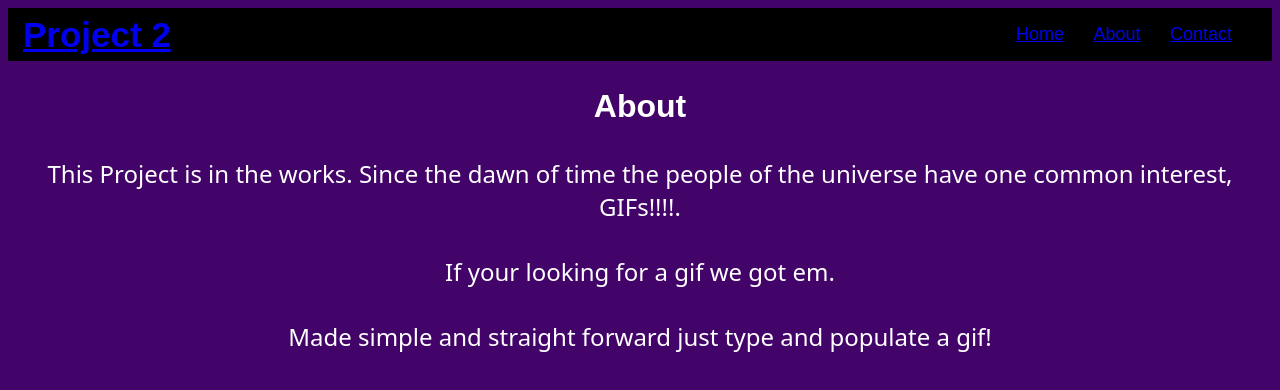
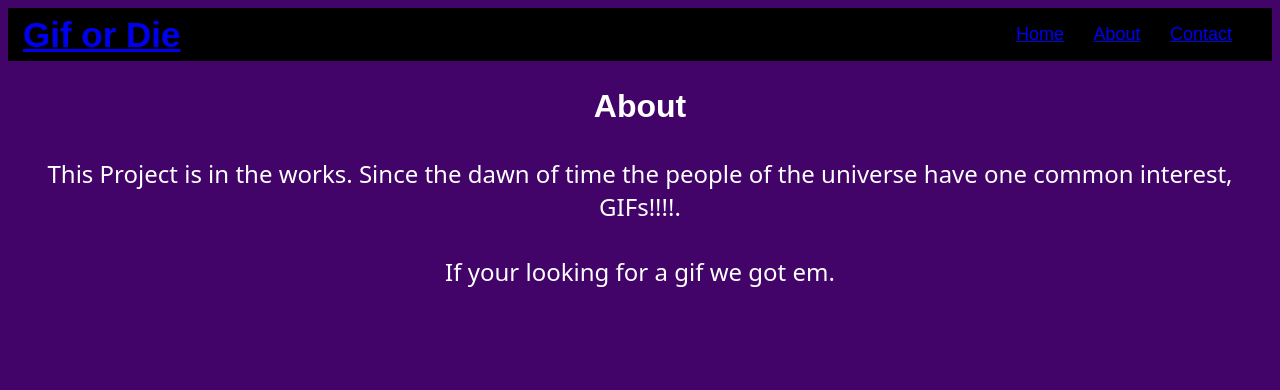
Before and after one commit to CodeB1ack/Project2, a plain HTML site: page about.html in a window 1280 px wide. Drawn offline with Linux system fonts and the light colour scheme; a web font is replaced by a local one.

Commit message:
changed name to Gif or Die

```diff
--- a/about.html
+++ b/about.html
@@ -13,7 +13,7 @@
 <body>
     <nav class="navbar">
         <div class="navdiv">
-            <div class="logo"><a href="#">Project 2 </a></div>
+            <div class="logo"><a href="#">Gif or Die </a></div>
             <ul>
                 <li><a href="index.html">Home</a></li>
                 <li><a href="about.html">About</a></li>
@@ -25,7 +25,6 @@
         <H2 class="about">About</H2>
         <p>This Project is in the works. Since the dawn of time the people of the universe have one common interest, GIFs!!!!.</p>
         <p>If your looking for a gif we got em.</p>
-        <p>Made simple and straight forward just type and populate a gif!</p>
     </div>
  </body>
  </html>
```
Also changed, not shown: contact.html (+1 -1 lines), index.html (+1 -1 lines).
